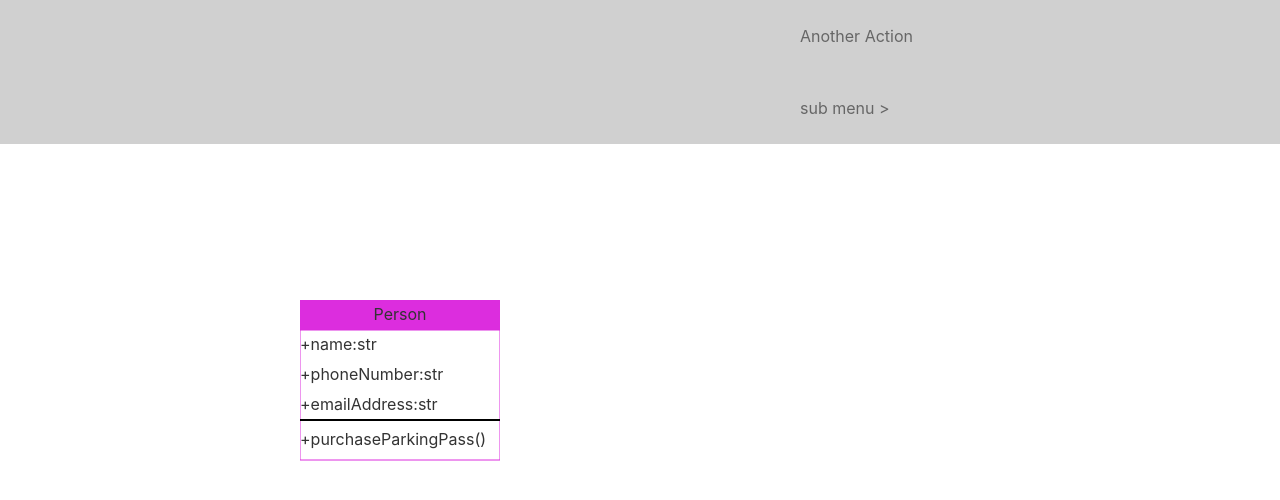
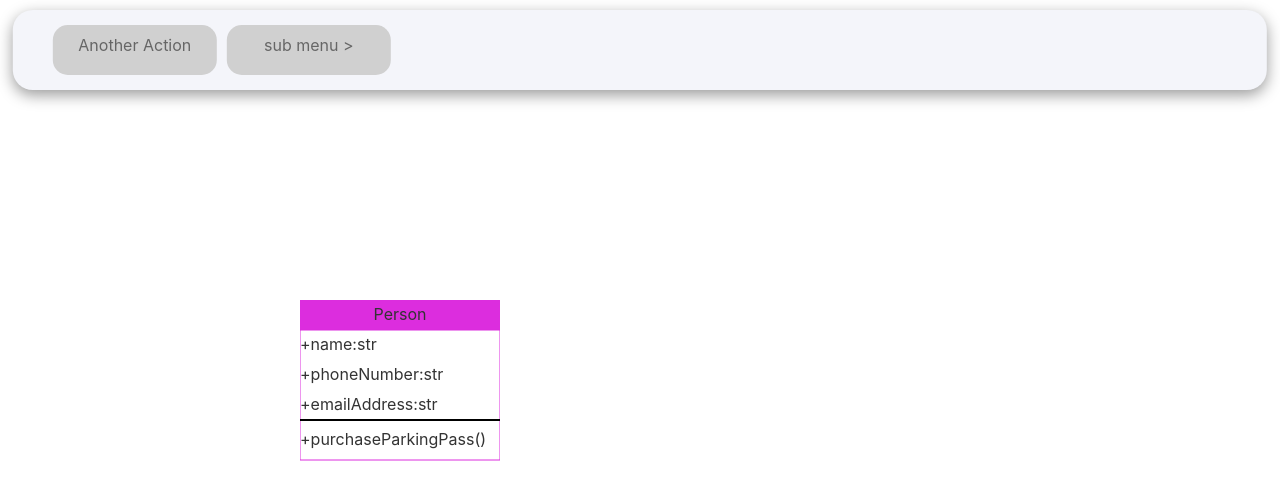
Before and after one commit to juanjcenturion/integrador_js, a React (Create React App) app: page / in a window 1280 px wide. Shown: the top 500 px of the page. Built offline with nearby package versions, Linux system fonts and the light colour scheme.

Commit message:
nuevos cambios

```diff
--- a/src/App.js
+++ b/src/App.js
@@ -1,6 +1,6 @@
 import React from "react";
-import DrawClass from "./components/DrawClass";
-import Menu from "./components/Menu";
+import DrawClass from "./components/DrawClass/DrawClass";
+import Menu from "./components/Menu/Menu";
 import { configMenu } from "./configMenu";
 import { CLASS_UML } from "./classUML";
 
@@ -9,10 +9,11 @@ import { CLASS_UML } from "./classUML";
 function App() {
   return (
     <div>
-        <header className="nav-menu">
+        <Menu data={configMenu} />
+        <section className="Uml-section">
           <DrawClass data= {CLASS_UML} />
-        </header>
-        <Menu data={configMenu} />
+        </section>
+
     </div>
   )
 }
--- a/src/components/Menu.jsx
+++ /dev/null
@@ -1,31 +0,0 @@
-import React, { useState } from 'react';
-import SubMenu from './SubMenu';
-
-const Menu = ({ data }) => {
-  const [activeMenuItem, setActiveMenuItem] = useState(null);
-  const [openSubMenus, setOpenSubMenus] = useState([]);
-
-  const handleMenuItemClick = (id) => {
-    const updatedOpenSubMenus = openSubMenus.includes(id)
-      ? openSubMenus.filter((menuId) => menuId !== id)
-      : [...openSubMenus, id];
-
-    setOpenSubMenus(updatedOpenSubMenus);
-    setActiveMenuItem(id);
-  };
-
-  return (
-    <div style={{ background: data.configColor.background }} className='nav'>
-      <SubMenu
-        menuItems={data.menuItems}
-        idFirstNivel={data.idFirstNivel}
-        activeMenuItem={activeMenuItem}
-        openSubMenus={openSubMenus}
-        handleMenuItemClick={handleMenuItemClick}
-        data={data} // Pasa data como propiedad a SubMenu
-      />
-    </div>
-  );
-};
-
-export default Menu;
--- /dev/null
+++ b/src/components/Menu/Menu.css
@@ -0,0 +1,17 @@
+.nav {
+    position:fixed;
+    width: 98%;
+    max-width: 1900px;
+    top:10px;
+    height: 80px;
+    box-shadow: 0 5px 15px rgba(0,0,0,0.4);
+    border-radius: 20px;
+    left: 50%;
+    transform:translate(-50%);
+
+}
+.menu-list {
+    list-style-type: none;
+    padding: 0;
+    margin: 0;
+  }
--- /dev/null
+++ b/src/components/Menu/Menu.jsx
@@ -0,0 +1,34 @@
+import React, { useState } from 'react'
+import SubMenu from '../SubMenu/SubMenu'
+import "./Menu.css"
+
+function Menu({ data }) {
+  const [activeMenuItem, setActiveMenuItem] = useState(null)
+  const [openSubMenus, setOpenSubMenus] = useState([])
+
+  function handleMenuItemClick(id) {
+    const updatedOpenSubMenus = openSubMenus.includes(id)
+      ? openSubMenus.filter((menuId) => menuId !== id)
+      : openSubMenus.concat(id);
+
+    setOpenSubMenus(updatedOpenSubMenus)
+    setActiveMenuItem(id)
+  }
+
+  return (
+    <nav style={{ background: data.configColor.background }} className='nav'>
+      <ul className='menu-list'>
+        <SubMenu
+          menuItems={data.menuItems}
+          idFirstNivel={data.idFirstNivel}
+          activeMenuItem={activeMenuItem}
+          openSubMenus={openSubMenus}
+          handleMenuItemClick={handleMenuItemClick}
+          data={data}
+        />
+      </ul>
+    </nav>
+  );
+}
+
+export default Menu
--- a/src/components/SubMenu.jsx
+++ /dev/null
@@ -1,54 +0,0 @@
-import React from 'react';
-
-const SubMenu = ({ menuItems, idFirstNivel, activeMenuItem, openSubMenus, handleMenuItemClick, data }) => {
-  const renderMenuItem = (menuItem) => {
-    const isActive = activeMenuItem === menuItem.id;
-
-    const itemStyle = {
-      background: isActive ? data.configColor.itemActive : data.configColor.itemBackground,
-      color: data.configColor.itemColor,
-      padding: 10,
-      cursor: "pointer"
-    };
-
-    const arrow = menuItem.isFolder ? (openSubMenus.includes(menuItem.id) ? 'v' : '>') : null;
-
-    return (
-      <div
-        key={menuItem.id}
-        style={itemStyle}
-        className='itemstyle'
-        onClick={() => handleMenuItemClick(menuItem.id)}
-      >
-        <p>{menuItem.name} {arrow}</p>
-      </div>
-    );
-  };
-
-  const renderSubMenu = (menuItems, parentId) => {
-    return (
-      <div className='menu-box'>
-        {menuItems
-          .filter((item) => item.idPadre === parentId)
-          .map((item) => (
-            <div key={item.id} className='submenu-item'>
-              {renderMenuItem(item)}
-              {item.isFolder && openSubMenus.includes(item.id) && (
-                <div>
-                  {renderSubMenu(menuItems, item.id)}
-                </div>
-              )}
-            </div>
-          ))}
-      </div>
-    );
-  };
-
-  return (
-    <div>
-      {renderSubMenu(menuItems, idFirstNivel)}
-    </div>
-  );
-};
-
-export default SubMenu;
--- /dev/null
+++ b/src/components/SubMenu/SubMenu.css
@@ -0,0 +1,46 @@
+.nivel-1-item {
+    float:left;
+    position: relative;
+    height: 30px;
+    width: 9rem;
+    top:15px;
+    margin-right: 10px; /* Espacio entre elementos de primer nivel */
+    cursor: pointer; /* Cambia el cursor al pasar sobre los elementos de primer nivel */
+    text-decoration: none; /* Elimina subrayado de los elementos de primer nivel */
+    border-radius: 15px;
+    text-align: center;
+  }
+
+  .submenu{
+    position: relative;
+    display: flex; /* Usamos flexbox para centrar vertical y horizontalmente */
+    justify-content: center; /* Centrar horizontalmente */
+    align-items: center; /* Centrar verticalmente */
+    border-radius: 15px;
+    width: 10%;
+    right: 204px;
+    top: 70px;
+  }
+  .nivel-2-item {
+    position: relative;
+    display: block;
+    top: -20px;
+    height: 80px;
+    width: 9rem;
+    border-left: none;
+    border-bottom: 1px dotted #fff;
+    text-align: center;
+    text-decoration: none;
+  }
+  .nivel-3-item {
+    position: relative;
+    display: block;
+    left: 300px;
+    top: -20px;
+    height: 80px;
+    width: 9rem;
+    border-left: none;
+    border-bottom: 1px dotted #fff;
+    text-align: center;
+    text-decoration: none;
+  }
--- /dev/null
+++ b/src/components/SubMenu/SubMenu.jsx
@@ -0,0 +1,63 @@
+import React from 'react';
+import './SubMenu.css'
+
+function SubMenu({ menuItems, idFirstNivel, activeMenuItem, openSubMenus, handleMenuItemClick, data }) {
+  function renderMenuItem(menuItem) {
+    const isActive = activeMenuItem === menuItem.id;
+    const itemStyle = {
+      background: isActive ? data.configColor.itemActive : data.configColor.itemBackground,
+      color: data.configColor.itemColor,
+      padding: 10,
+      cursor: "pointer"
+    };
+
+    const arrow = menuItem.isFolder ? (openSubMenus.includes(menuItem.id) ? 'v' : '>') : null;
+
+    const nivel1Items = menuItems.filter(item => item.idPadre === null || item.idPadre === idFirstNivel);
+    const nivel2Items = menuItems.filter(item => {return nivel1Items.some(nivel1Item => nivel1Item.id === item.idPadre);});
+    const nivel3Items = menuItems.filter(item => {return nivel2Items.some(nivel2Item => nivel2Item.id === item.idPadre);});
+    let itemClassName = ''
+    if (nivel1Items.includes(menuItem)) {
+      itemClassName = 'nivel-1-item';
+    } else if (nivel2Items.includes(menuItem)) {
+      itemClassName = 'nivel-2-item';
+    } else if (nivel3Items.includes(menuItem)) {
+      itemClassName = 'nivel-3-item';
+    }
+
+    return (
+      <a
+        href='/#'
+        key={menuItem.id}
+        style={itemStyle}
+        className={itemClassName}
+        onClick={() => handleMenuItemClick(menuItem.id)}
+      >
+        {menuItem.name} {arrow}
+      </a>
+    );
+  }
+
+  function renderSubMenu(menuItems, parentId) {
+    return (
+      <ul>
+        {menuItems
+          .filter((item) => item.idPadre === parentId)
+          .map((item) => (
+            <div key={item.id}>
+              {renderMenuItem(item)}
+              {item.isFolder && openSubMenus.includes(item.id)}
+            </div>
+          ))}
+      </ul>
+    );
+  }
+
+  return (
+    <div>
+      {renderSubMenu(menuItems, idFirstNivel)}
+    </div>
+  );
+}
+
+export default SubMenu;
```
Also changed, not shown: src/components/DrawClass/DrawClass.css (renamed from src/components/DrawClass.css), src/components/DrawClass/DrawClass.jsx (renamed from src/components/DrawClass.jsx).
